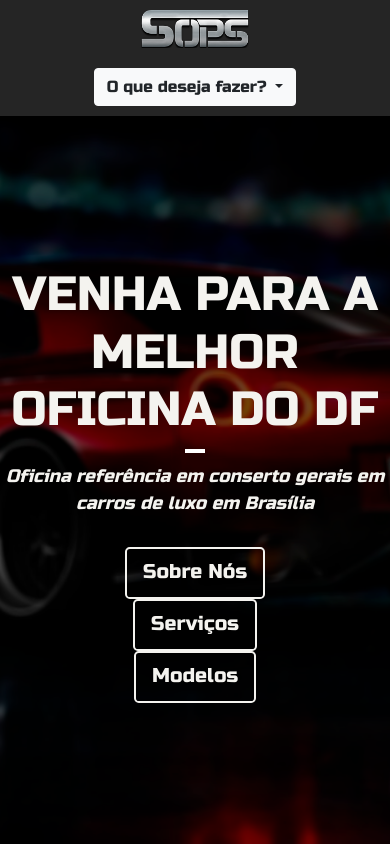
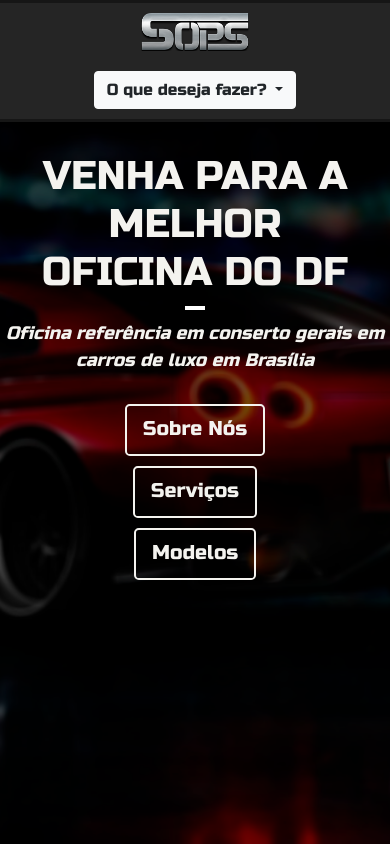
Before and after one commit to roceroo/SOPS, a PHP site: page / in a window 390 px wide. Run offline with PHP 8.4, Linux system fonts and the light colour scheme.

Commit message:
reponsive mods

```diff
--- a/css/style.css
+++ b/css/style.css
@@ -16,7 +16,7 @@
   color: #252525 !important;
   background: url("../img/carroBg.png") no-repeat center center;
   background-size: cover;
-  height: calc(100vh - 58px);
+  height: calc(100vh - 64px);
   background-attachment: fixed;
 }
 
@@ -24,6 +24,8 @@
 /* MENU */
 
 .menu{
+  border-top: 3px solid rgba(0, 0, 0, .4);
+  border-bottom: 3px solid rgba(0, 0, 0, .4);
   background-color: #252525;
   color: #fff;
   padding-top: 10px;
@@ -36,6 +38,9 @@
 }
 
 @media (max-width: 739px){
+  .intro h1{
+    font-size: 2.5em !important;
+  }
   #logo{
     display: flex;
     align-items: center;
@@ -43,13 +48,29 @@
     margin-bottom: 20px;
   }
   .intro{
-    height: calc(100vh - 116px) !important;
+    height: calc(100vh - 127px) !important;
+    padding-top: 30px !important;
   }
   .pages{
     margin-top: 30px !important;
   }
   .ebtn{
     padding-bottom: 10px !important;
+  }
+  .model-item img{
+    max-width: 80% !important;
+  }
+  .grid-4{
+    margin-bottom: 10px !important;
+  }
+  #model{
+    padding-top: 100px !important;
+  }
+  .servicos{
+    padding-top: 75px !important;
+  }
+  .obj{
+    padding-top: 35px;
   }
 }
 
@@ -60,7 +81,7 @@
   color: #f4f3ef;
   padding: 150px 0;
   text-align: center;
-  height: calc(100vh - 58px);
+  height: calc(100vh - 64px);
 }
 
 
@@ -118,6 +139,10 @@
 
 /*SERVIÇOS*/
 
+.servicos{
+  margin-top: -75px ;
+}
+
 .servicos-item{
   margin-top: 85px;
 }
@@ -139,3 +164,25 @@
 #logo{
   cursor: pointer;
 }
+
+/* FOOTER */
+
+.footer{
+  background: rgb(0,0,0);
+  background: linear-gradient(90deg, rgba(0,0,0,1) 0%, rgba(37,37,37,1) 60%);
+  padding-top: 25px;
+  padding-bottom: 25px;
+  margin-top: 60px;
+}
+
+@media (max-width: 739px){
+  .footer{
+    padding-bottom: 50px;
+  }
+}
+
+/*OBJETIVO*/
+
+.obj{
+  margin-top: -30px;
+}
```
Also changed, not shown: index.html (+36 -5 lines).
